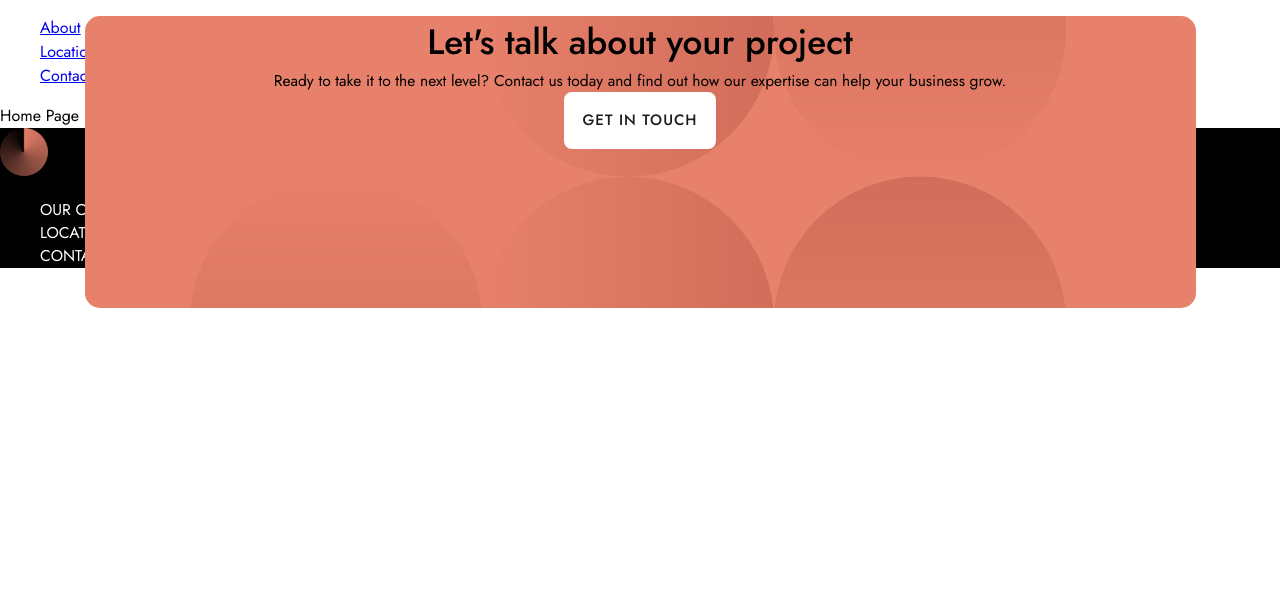
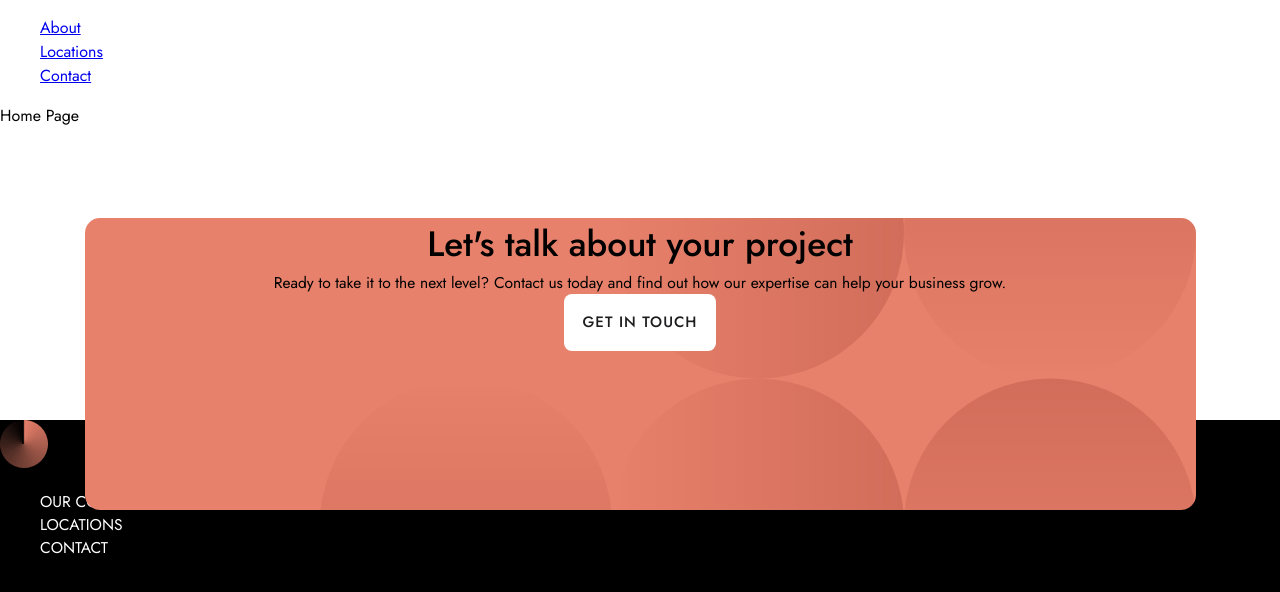
Before and after one commit to MorganBare/Designo-Multi-Page-Website, a React (Create React App) app: page / in a window 1280 px wide. Shown: the top 592 px of the page. Built offline with nearby package versions, Linux system fonts and the light colour scheme.

Commit message:
positioned footer sections

```diff
--- a/src/components/footers/Footer.styled.js
+++ b/src/components/footers/Footer.styled.js
@@ -3,26 +3,23 @@ import styled from "styled-components";
 import bgMobile from "../../assets/shared/desktop/bg-pattern-call-to-action.svg"
 
 export const FooterContainer = styled.div`
-    position: relative;
 
 `;
 
 export const GetInTouchContainer = styled.div`
     background-image: url('${bgMobile}');
     background-repeat: no-repeat;
-    background-position-x: 45%;
+    background-position-x: 43%;
     background-position-y: 45%;
     background-color: ${({theme}) => theme.colors.peach};
     text-align: center;
     height: 379px;
-    width: clamp(327px, 90%, 1111px);
+    width: clamp(327px, 89%, 1111px);
     border-radius: 15px;
+    margin: auto;
 
-    position: absolute;
-    right: 0;
-    left: 0;
-    top: -80%;
-    margin: auto;
+    position: relative;
+    bottom: -180px;
 
     h2 {
         font-size: ${({theme}) => theme.fontSize.h2};
@@ -35,10 +32,13 @@ export const GetInTouchContainer = styled.div`
 
     @media only screen and (min-width: 767px) {
         height: 350px;
+        bottom: -90px;
+        background-position-x: 10%;
     }
 
     @media only screen and (min-width: 1024px) {
         height: 292px;
+        background-position-x: 100%;
     }
 
 `;
@@ -47,6 +47,8 @@ export const ContactInfoContainer = styled.div`
     color: white;
     background-color: black;
     font-size: ${({theme}) => theme.fontSize.body};
+    width: 100%;
+    height: 815px;
 `;
 
 export const ContactNav = styled.nav`
--- a/src/styles/GlobalStyle.js
+++ b/src/styles/GlobalStyle.js
@@ -25,9 +25,10 @@ dd {
 
 body {
   font-family: 'Jost', sans-serif;
+  position: relative;
 }
 
-/* Remove list styles on ul, ol elements with a list role, which suggests default styling will be removed */
+/* Remove list styles on ul, ol elements */
 ul,
 ol {
   list-style: none;
```
